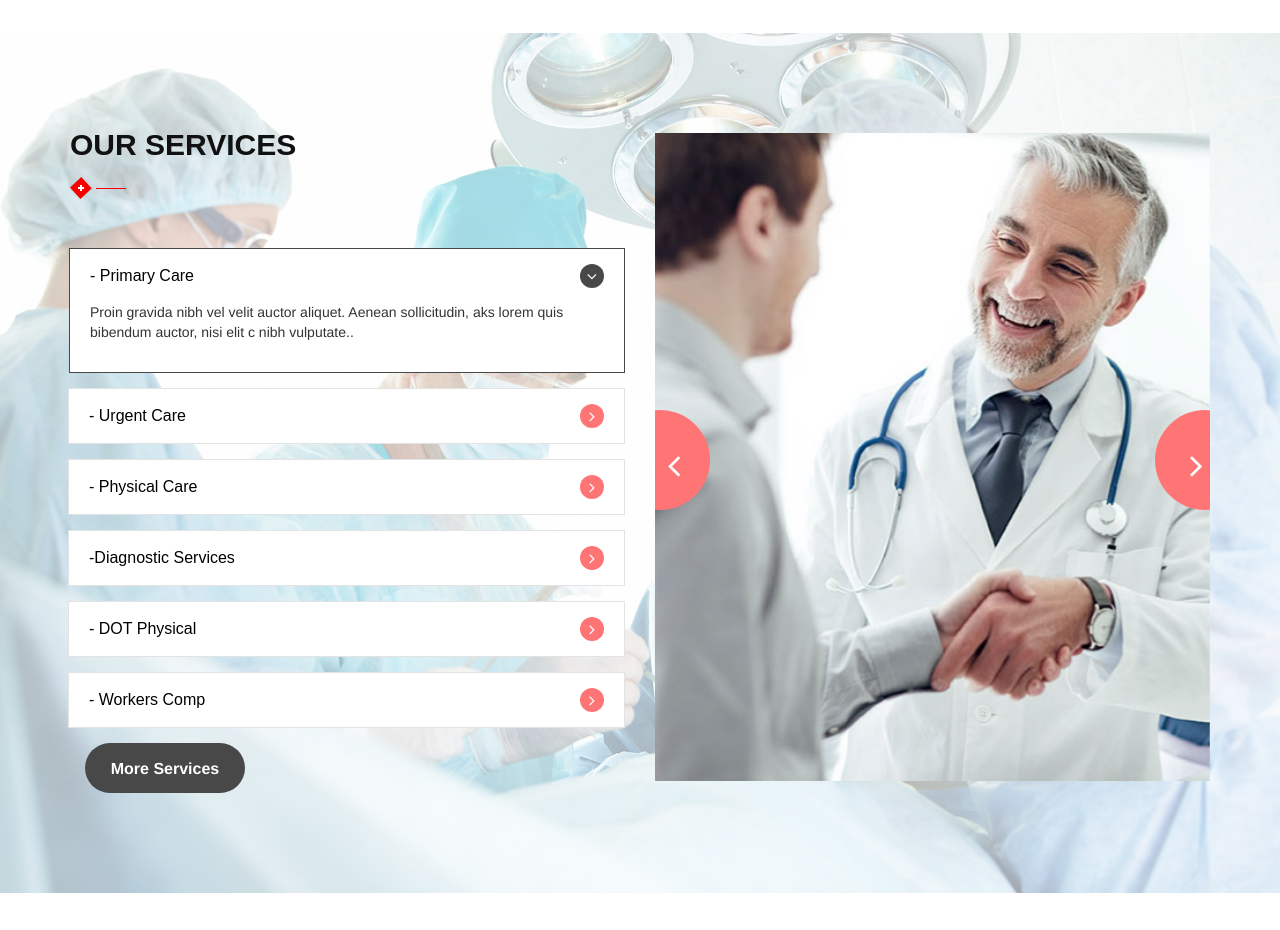
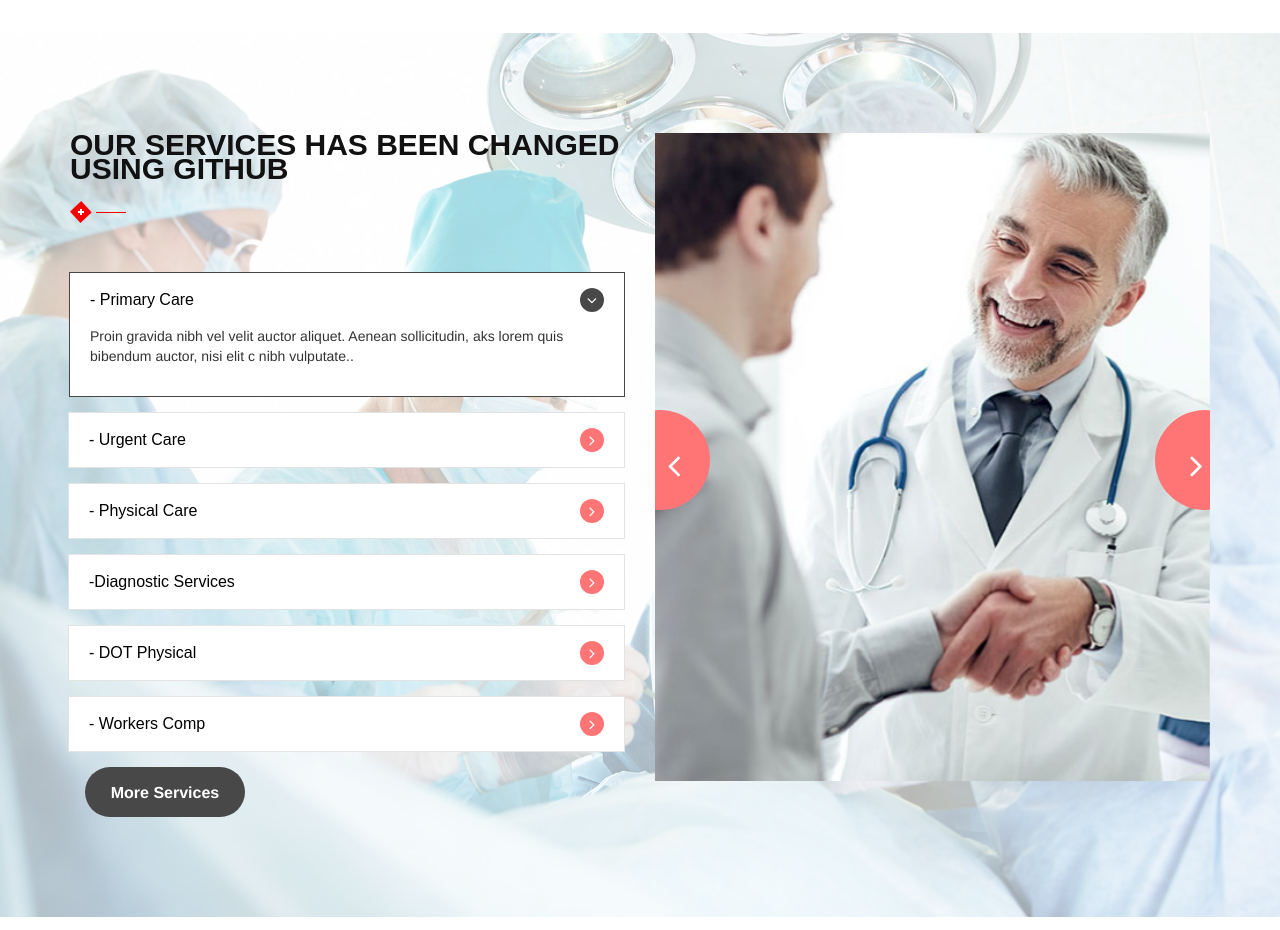
Before and after one commit to manorama65/WalkinClinic, a plain HTML site: page index.html in a window 1280 px wide. Shown: the part 1560-2490 px from the top of the page. Drawn offline with nearby package versions, Linux system fonts and the light colour scheme; some packages are replaced by stand-ins of ours; files whose address does not match are found by name; a web font is replaced by a local one.

Commit message:
changed using github

```diff
--- a/index.html
+++ b/index.html
@@ -332,7 +332,7 @@
             <div class="row">
                 <div class="col-lg-6 col-md-6 col-sm-12 col-xs-12">
                     <div class="choose_heading_wrapper">
-                        <h1 class="med_bottompadder20">Our Services</h1>
+                        <h1 class="med_bottompadder20">Our Services has been changed using github</h1>
                         <img src="images/line.png" alt="title" class="med_bottompadder30">
                     </div>
                     <div class="sidebar_wrapper">
```
